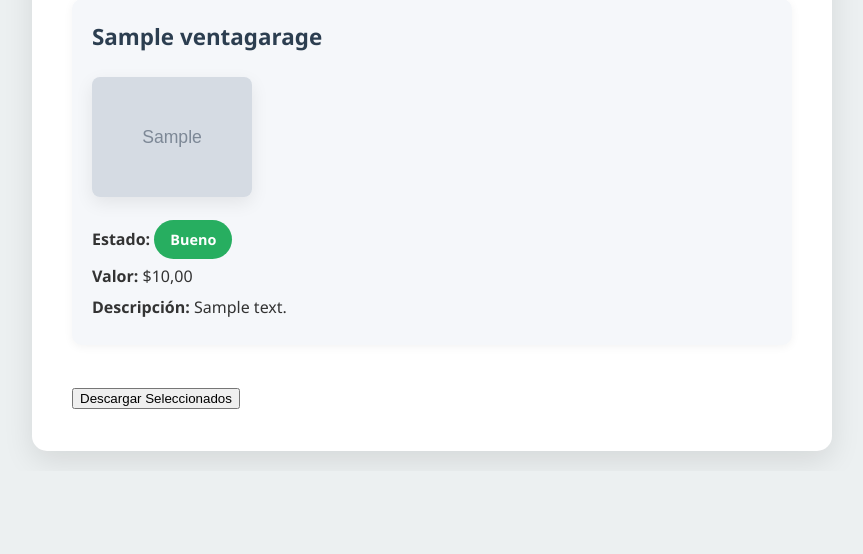
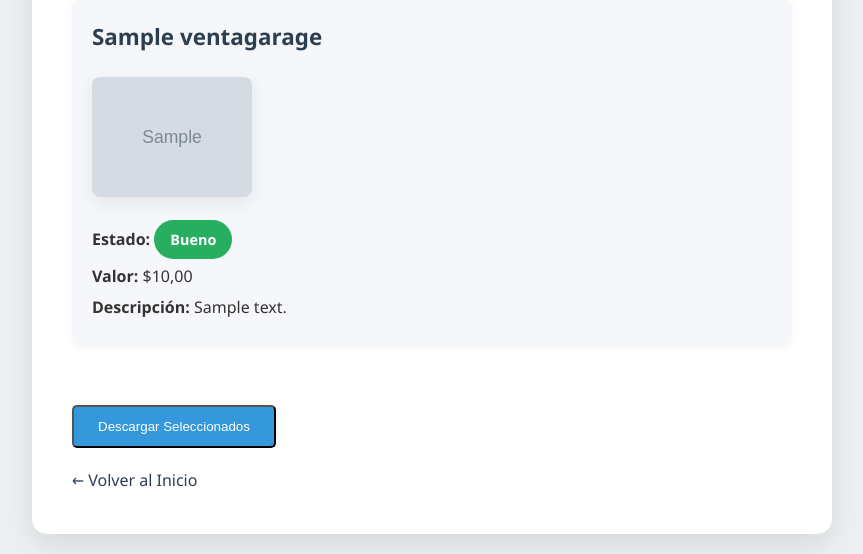
Before and after one commit to Gerarfire/claseBD, a Django app: page /ventas-garage/ in a window 1280 px wide. Shown: the part 666-1220 px from the top of the page, without its empty margins (208-1071 px from the left). Before the commit the page ends 1127 px from the top, so only its background shows below. Run offline with Django 5.2, Linux system fonts and the light colour scheme; tables that the repository leaves empty hold one stand-in row (values such as "Sample post"); grey boxes marked "Sample" are stand-in pictures.

Commit message:
ui: show profile fallback and unify download button style in Ventas Garage

```diff
--- a/paginausuario/templates/paginausuario/ventas_garage.html
+++ b/paginausuario/templates/paginausuario/ventas_garage.html
@@ -114,18 +114,29 @@
         .item p {
             margin: 5px 0;
         }
-        .pdf-button {
+        /* Botón consistente con el resto de secciones */
+        .download-btn {
             display: inline-block;
-            background: #27ae60;
+            background: #3498db;
             color: white;
-            padding: 10px 20px;
+            padding: 12px 24px;
             text-decoration: none;
             border-radius: 5px;
+            font-weight: 500;
             margin-top: 20px;
-            transition: background 0.3s ease;
         }
-        .pdf-button:hover {
-            background: #229954;
+        .download-btn:hover {
+            background: #00c6fb;
+        }
+        .back-link {
+            display: inline-block;
+            color: #2c3e50;
+            text-decoration: none;
+            margin-top: 20px;
+            font-weight: 500;
+        }
+        .back-link:hover {
+            text-decoration: underline;
         }
         .no-items {
             text-align: center;
@@ -169,7 +180,7 @@
                 background: white;
                 color: black;
             }
-            .nav, .pdf-button {
+            .nav, .download-btn, .back-link {
                 display: none;
             }
             .container {
@@ -187,6 +198,8 @@
                     <img src="{{ perfil.foto_perfil_url }}" alt="Foto de perfil" class="profile-photo">
                 {% elif perfil.foto_perfil %}
                     <img src="{{ perfil.foto_perfil.url }}" alt="Foto de perfil" class="profile-photo">
+                {% else %}
+                    <img src="https://i.pinimg.com/originals/e8/6f/46/e86f46ea77c37158aac339a6a4cbf69e.jpg" alt="Foto de perfil" class="profile-photo">
                 {% endif %}
                 <h1>{{ perfil.nombres }} {{ perfil.apellidos }}</h1>
                 <p>{{ perfil.descripcionperfil }}</p>
@@ -242,7 +255,9 @@
                 </div>
                 {% endfor %}
             </div>
-            <button onclick="printSelectedVentas()" class="download-btn">Descargar Seleccionados</button>
+            <button type="button" onclick="printSelectedVentas()" class="download-btn">Descargar Seleccionados</button>
+            <br>
+            <a href="{% url 'hoja_vida' %}" class="back-link">← Volver al Inicio</a>
             <script>
             function printSelectedVentas() {
                 const checkboxes = document.querySelectorAll('.venta-checkbox:checked');
```
